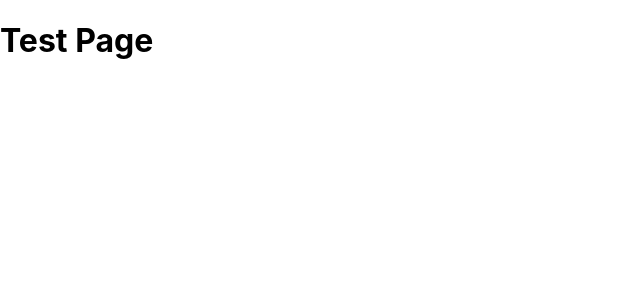
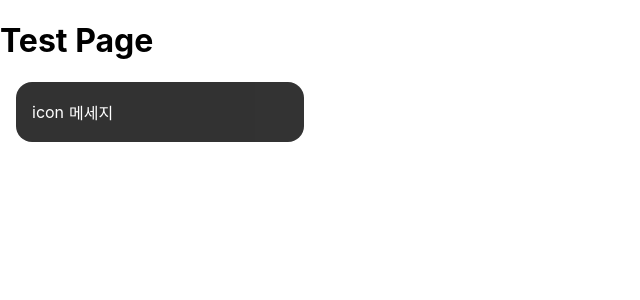
Before and after one commit to DDD-6/DODO-WEB, a React (Create React App) app: page /test in a window 1280 px wide. Shown: the top 300 px of the page, without its empty margins (0-640 px from the left). Built offline with nearby package versions, Linux system fonts and the light colour scheme.

Commit message:
#16 Feat(elements):toat message, tooltip edit close #16

```diff
--- a/package.json
+++ b/package.json
@@ -6,6 +6,7 @@
     "@testing-library/jest-dom": "^5.11.4",
     "@testing-library/react": "^11.1.0",
     "@testing-library/user-event": "^12.1.10",
+    "prop-types": "^15.7.2",
     "react": "^17.0.2",
     "react-dom": "^17.0.2",
     "react-redux": "^7.2.5",
--- /dev/null
+++ b/src/Components/Elements/Toast.jsx
@@ -0,0 +1,41 @@
+import React from "react";
+import styled from "styled-components";
+import PropTypes from "prop-types";
+
+const ToastDiv = styled.div`
+  width: 288px;
+  height: 60px;
+  border-radius: 16px;
+  background-color: black;
+  opacity: 0.8;
+  color: white;
+  font-size: 16px;
+  margin: 0 16px;
+  padding: 16px;
+  box-sizing: border-box;
+  & > div {
+    display: flex;
+    align-items: center;
+    height: 28px;
+  }
+  & > div span + span {
+    margin-left: 5px;
+  }
+`;
+
+const Toast = ({ content }) => {
+  return (
+    <ToastDiv>
+      <div>
+        <span>icon</span>
+        <span>{content}</span>
+      </div>
+    </ToastDiv>
+  );
+};
+
+Toast.propTypes = {
+  content: PropTypes.string.isRequired,
+};
+
+export default Toast;
--- a/src/Pages/Test.jsx
+++ b/src/Pages/Test.jsx
@@ -1,9 +1,11 @@
 import React from "react";
+import Toast from "../Components/Elements/Toast";
 
 const Test = () => {
   return (
     <>
       <h1>Test Page</h1>
+      <Toast content="메세지" />
     </>
   );
 };
```
Also changed, not shown: src/Components/Elements/Tooltip.jsx (+14 -4 lines), 2 other files (tests, documents, lock files or other folders).
